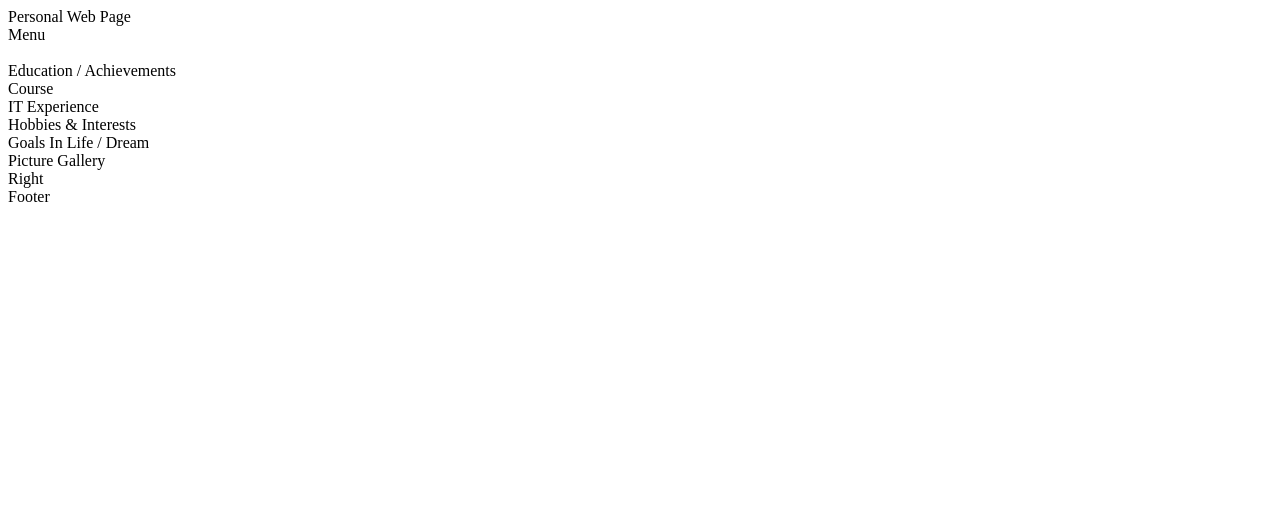
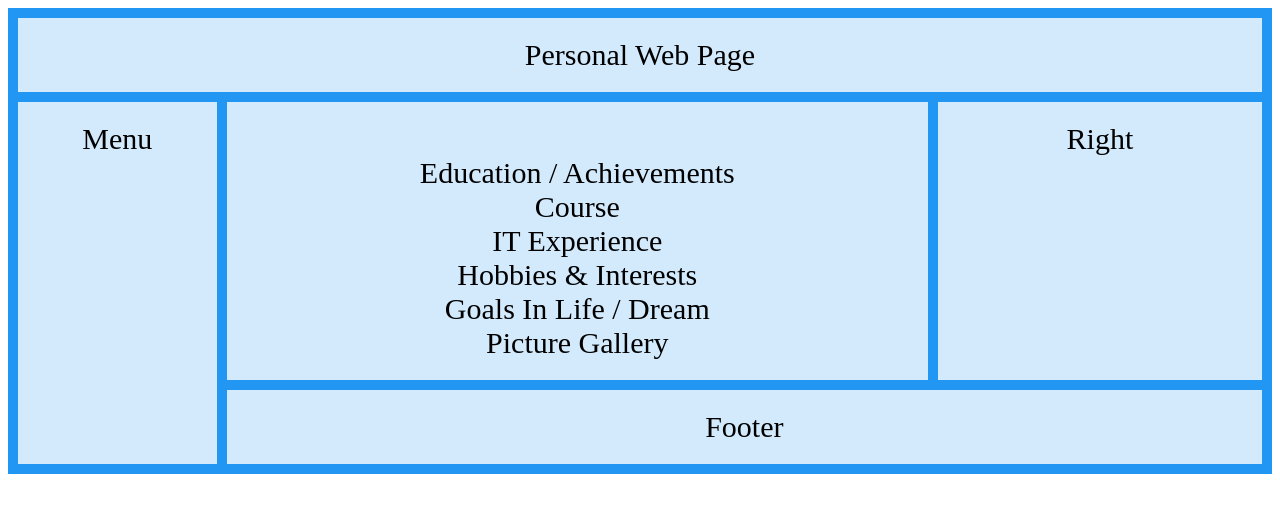
Before and after one commit to apcdlidos/webprog-personal-website, a plain HTML site: page home/index.html in a window 1280 px wide. Drawn offline with Linux system fonts and the light colour scheme.

Commit message:
added link

```diff
--- a/home/index.html
+++ b/home/index.html
@@ -2,6 +2,7 @@
 <html>
   <head>
     <title>Grid</title>
+    <link rel="stylesheet" href="css/grid.css">
   </head>
   <body>
     <div class="grid-container">
```
